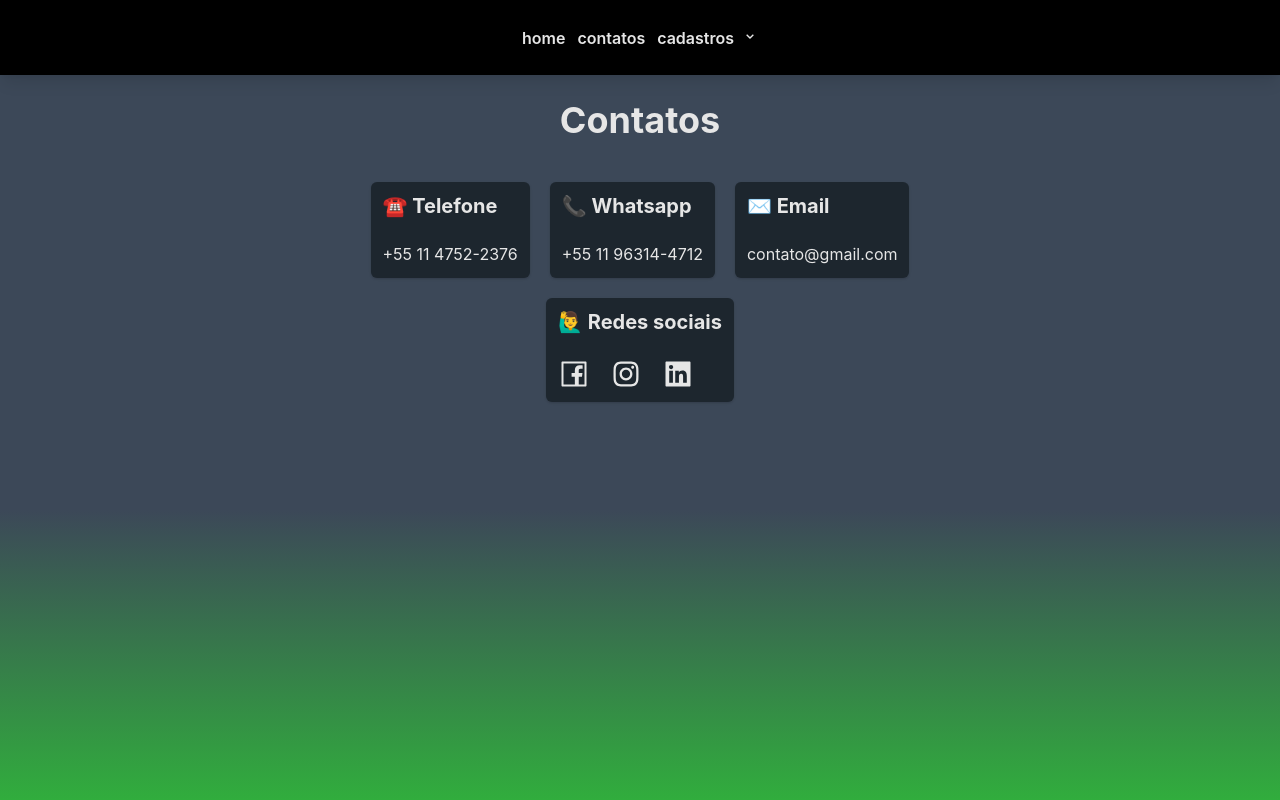
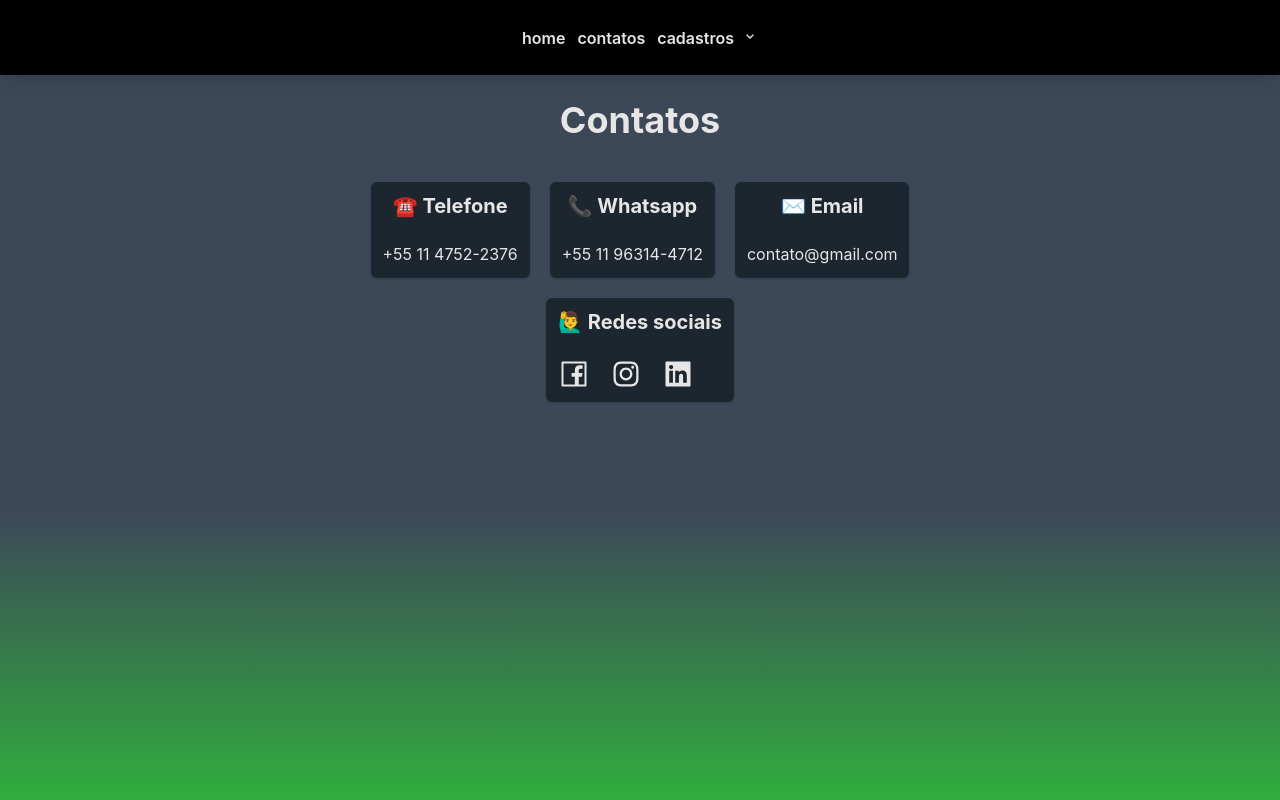
Before and after one commit to tonnyyyy/newgo-tarefa-01, a React (Vite) app: page /contatos in a window 1280 px wide. Built offline with nearby package versions, Linux system fonts and the light colour scheme.

Commit message:
align text of Card to center

```diff
--- a/src/components/Card/index.tsx
+++ b/src/components/Card/index.tsx
@@ -1,4 +1,4 @@
-import { Card as ChakraCard, CardBody, CardHeader, CardFooter, Heading } from '@chakra-ui/react';
+import { Card as ChakraCard, CardBody, CardHeader, CardFooter, Heading, Text } from '@chakra-ui/react';
 
 interface InfoCardProps {
   title?: string | React.ReactNode;
@@ -8,11 +8,11 @@ interface InfoCardProps {
 
 const Card: React.FC<InfoCardProps> = ({ title, content, footer }) => {
   return (
-    <ChakraCard bgColor='var(--primary-dark)' >
+    <ChakraCard bgColor='var(--primary-dark)' textAlign='center' >
       <CardHeader p={3}>
         <Heading size='md' color='var(--font-dark)'>{title}</Heading>
       </CardHeader>
-      <CardBody p={3} color='var(--font-dark)'>{content}</CardBody>
+      <CardBody p={3} color='var(--font-dark)'><Text>{content}</Text></CardBody>
       {footer && (
         <CardFooter p={3}>{footer}</CardFooter>
       )}
```
